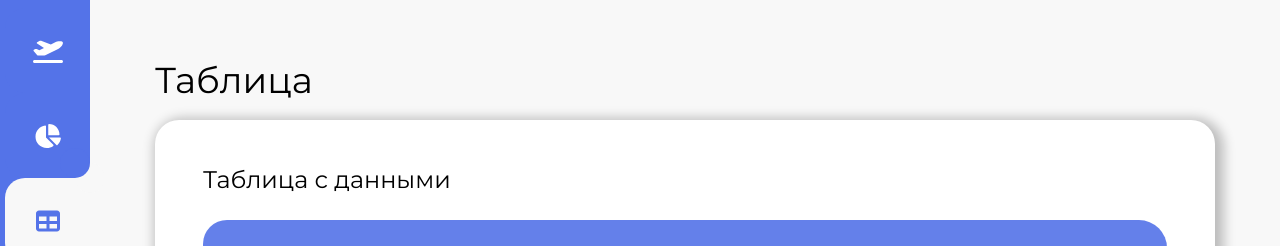
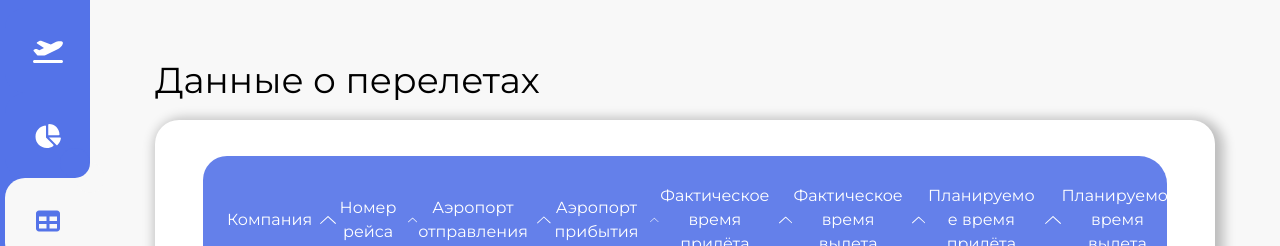
Before and after one commit to PSU-IKNT/frontend-airlines, a Nuxt app: page /table in a window 1280 px wide. Shown: the top 246 px of the page. Built offline with nearby package versions, Linux system fonts and the light colour scheme; no server answers.

Commit message:
changed table title

```diff
--- a/pages/table.vue
+++ b/pages/table.vue
@@ -1,8 +1,7 @@
 <template>
   <div class="content__slide">
-		<h1 class="text-4xl mb-5">Таблица</h1>
+    <h1 class="text-4xl mb-5">Данные о перелетах</h1>
     <div class="bg-white w-full rounded-3xl py-9 px-12 my-shadow">
-			<h2 class="text-2xl mb-6 mt-2">Таблица с данными</h2>
       <div class="bg-dark-grey rounded-3xl">
         <div
           class="flex justify-between break-words bg-grey items-center px-6 py-7 rounded-3xl custom-table__head my-table-header"
@@ -253,25 +252,25 @@ axios
   .get("http://85.193.81.44:8083/api/v1/flights?pageNumber=0&pageSize=100", {
     mode: "no-cors",
   })
-	.then(response => {
+  .then((response) => {
     data.value = response;
     companies.value = data.value.data;
     clonedCompanies.value = companies.value.slice();
     // console.log(data.value.data);
   })
-	.catch(err => {
+  .catch((err) => {
     error.value = err;
   });
 
-const formatDate = date => {
+const formatDate = (date) => {
   let thisDate = date;
   thisDate = date.replace("T", " ");
   return thisDate;
 };
 
-const sortByAlphabet = field => {
+const sortByAlphabet = (field) => {
   if (sortOptions[field] === true) {
-		Object.keys(sortOptions).forEach(key => {
+    Object.keys(sortOptions).forEach((key) => {
       sortOptions[key] = false;
     });
     companies.value = JSON.parse(JSON.stringify(clonedCompanies.value));
@@ -279,7 +278,7 @@ const sortByAlphabet = field => {
   }
   console.log(companies.value);
   console.log(clonedCompanies.value);
-	Object.keys(sortOptions).forEach(key => {
+  Object.keys(sortOptions).forEach((key) => {
     sortOptions[key] = false;
   });
   sortOptions[field] = true;
```
Lines whose indentation alone changed are shown as unchanged.
